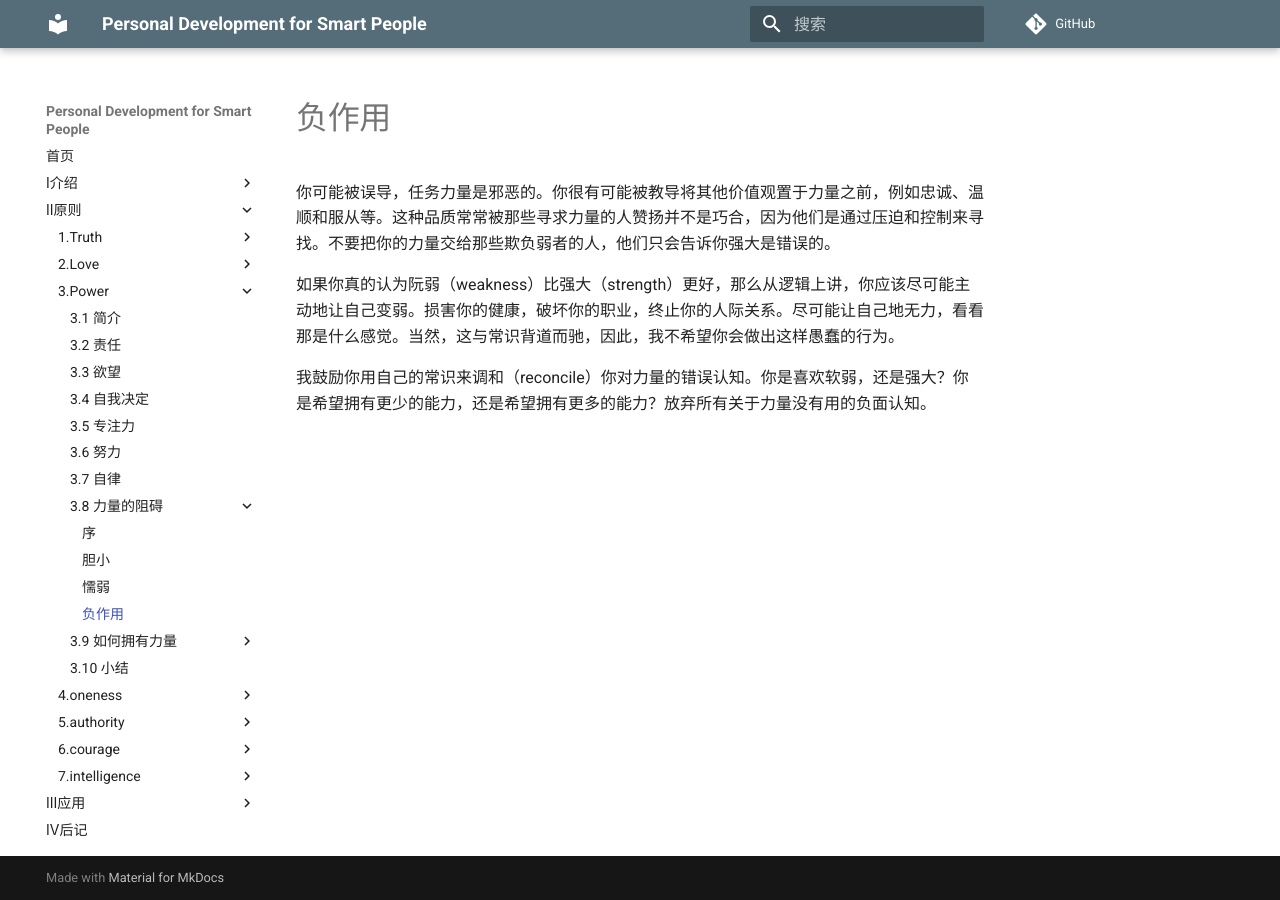
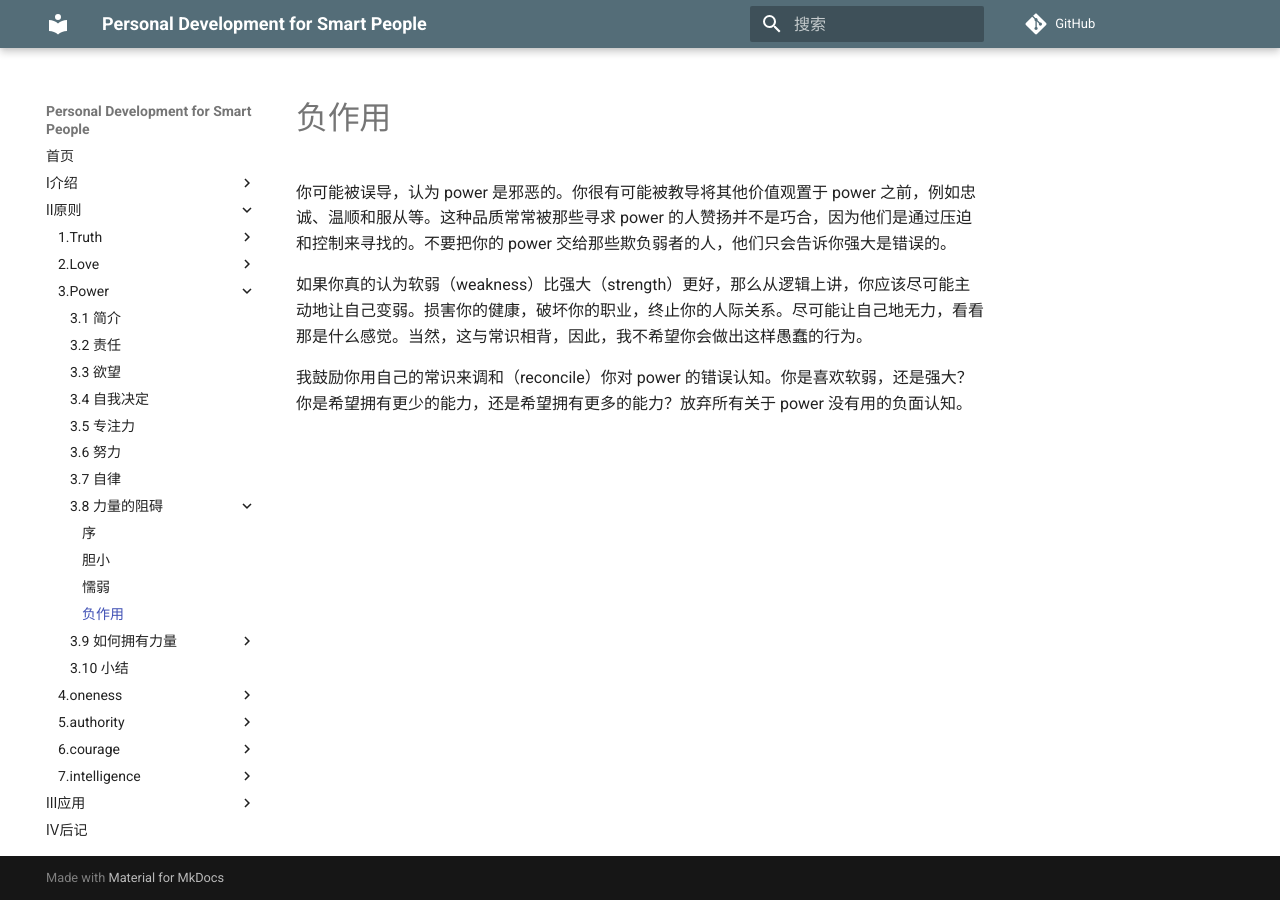
Before and after one commit to wtsnwei/pdsp, an MkDocs documentation site: the page built from docs/2.Principles/03.power/10.negative-conditioning.md, in a window 1280 px wide. Built offline with MkDocs 1.6.1 and Material for MkDocs 9.7.7, drawn with Linux system fonts in a browser that asks for light colours; comment, search, counter and statistics services are not loaded.

Commit message:
修正语句

```diff
--- a/docs/2.Principles/03.power/10.negative-conditioning.md
+++ b/docs/2.Principles/03.power/10.negative-conditioning.md
@@ -3,8 +3,8 @@ title:    Negative Conditioning
 date:     2021-03-06
 ---
 
-你可能被误导，任务力量是邪恶的。你很有可能被教导将其他价值观置于力量之前，例如忠诚、温顺和服从等。这种品质常常被那些寻求力量的人赞扬并不是巧合，因为他们是通过压迫和控制来寻找。不要把你的力量交给那些欺负弱者的人，他们只会告诉你强大是错误的。
+你可能被误导，认为 power 是邪恶的。你很有可能被教导将其他价值观置于 power 之前，例如忠诚、温顺和服从等。这种品质常常被那些寻求 power 的人赞扬并不是巧合，因为他们是通过压迫和控制来寻找的。不要把你的 power 交给那些欺负弱者的人，他们只会告诉你强大是错误的。
 
-如果你真的认为阮弱（weakness）比强大（strength）更好，那么从逻辑上讲，你应该尽可能主动地让自己变弱。损害你的健康，破坏你的职业，终止你的人际关系。尽可能让自己地无力，看看那是什么感觉。当然，这与常识背道而驰，因此，我不希望你会做出这样愚蠢的行为。
+如果你真的认为软弱（weakness）比强大（strength）更好，那么从逻辑上讲，你应该尽可能主动地让自己变弱。损害你的健康，破坏你的职业，终止你的人际关系。尽可能让自己地无力，看看那是什么感觉。当然，这与常识相背，因此，我不希望你会做出这样愚蠢的行为。
 
-我鼓励你用自己的常识来调和（reconcile）你对力量的错误认知。你是喜欢软弱，还是强大？你是希望拥有更少的能力，还是希望拥有更多的能力？放弃所有关于力量没有用的负面认知。
+我鼓励你用自己的常识来调和（reconcile）你对 power 的错误认知。你是喜欢软弱，还是强大？你是希望拥有更少的能力，还是希望拥有更多的能力？放弃所有关于 power 没有用的负面认知。
```
